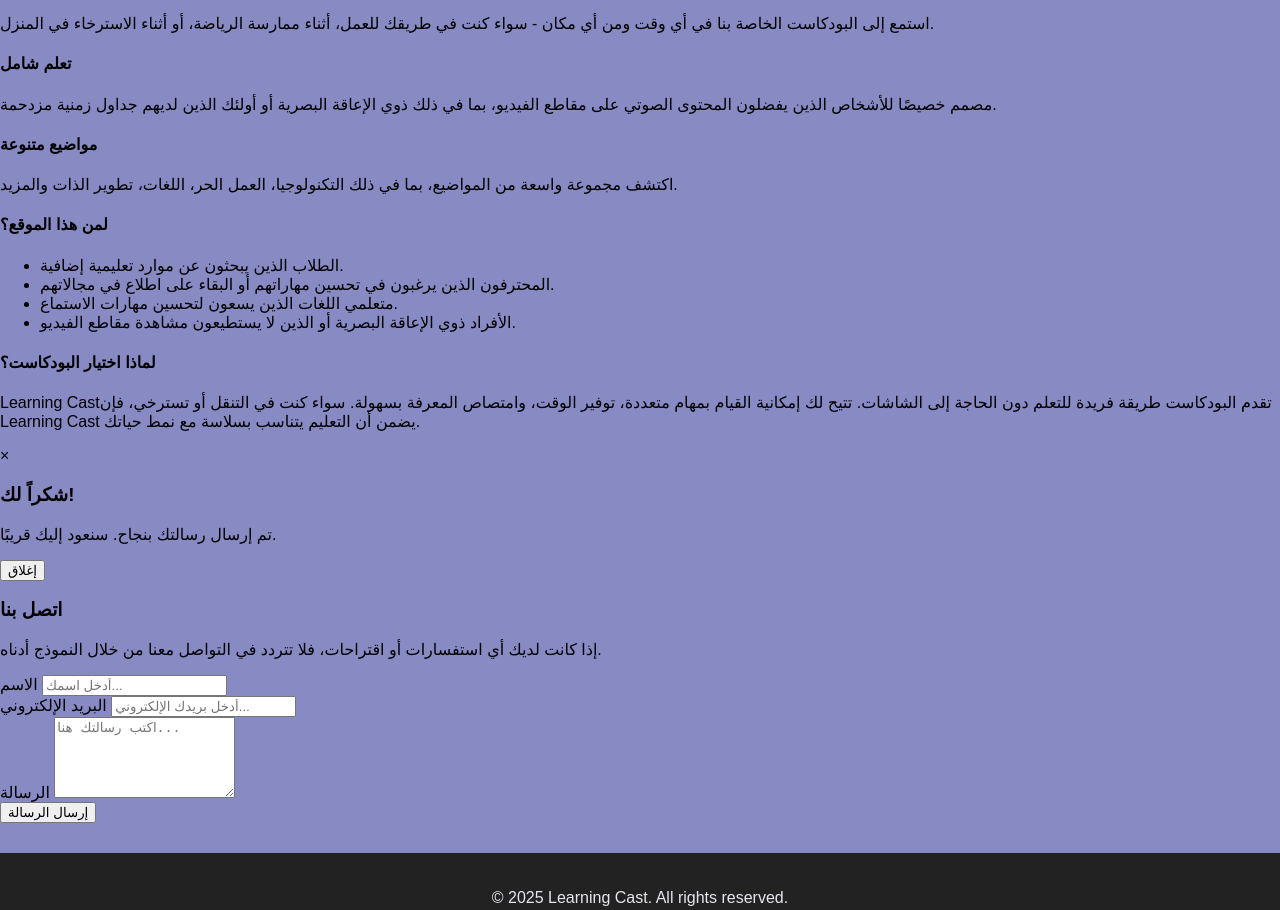
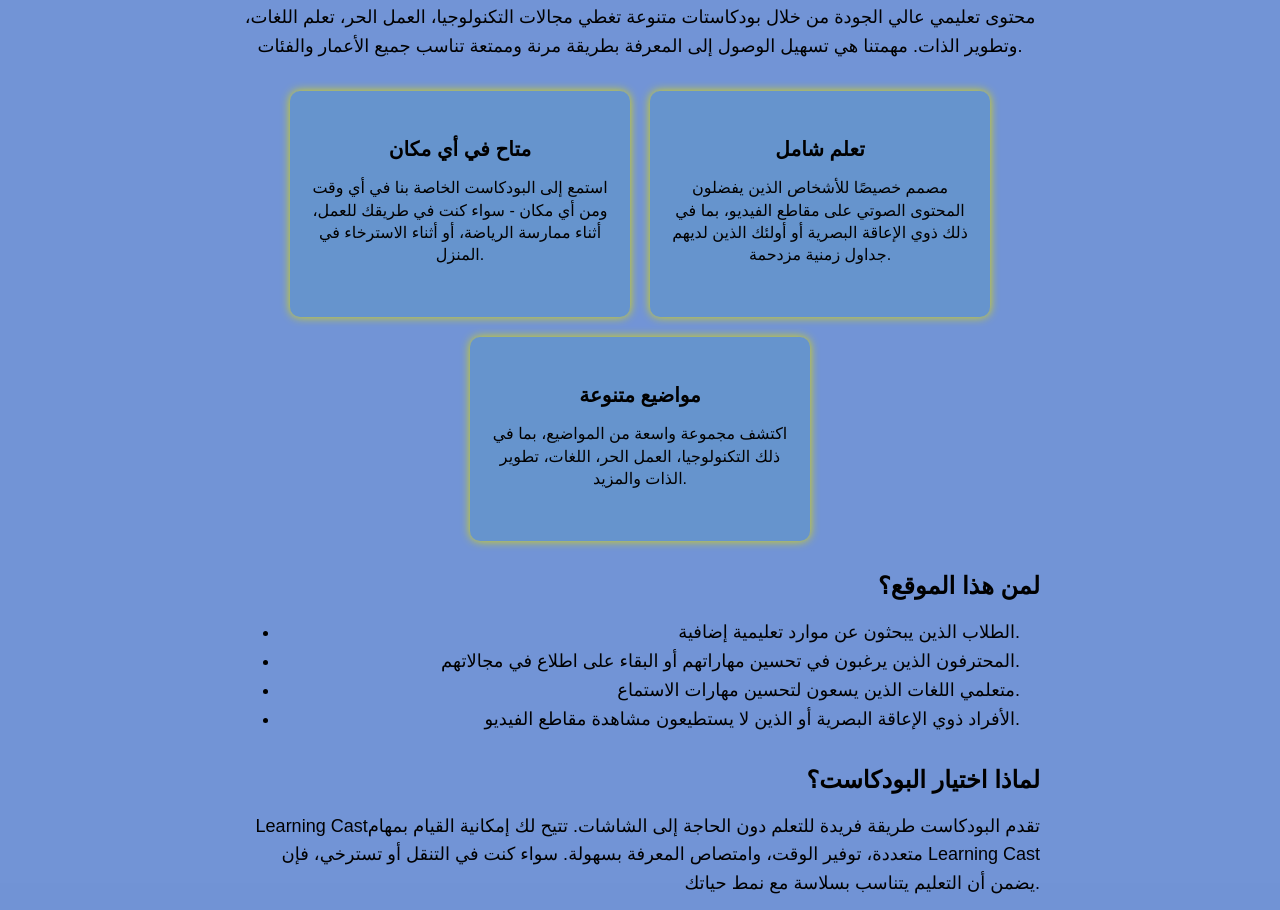
Before and after one commit to Abdalluh90/test11, a plain HTML site: page index.html in a window 1280 px wide. Shown: the part 2420-3330 px from the top of the page. Drawn offline with nearby package versions, Linux system fonts and the light colour scheme.

Commit message:
Update home.css

```diff
--- a/home.css
+++ b/home.css
@@ -251,7 +251,7 @@ body.dark-mode footer a {
     background-color: rgb(228, 227, 240);
     padding: 15px;
     border-radius: 10px;
-    box-shadow: 0 0 10px #eaebece4;
+    box-shadow: 0 0 10px #58f503e4;
     transition: transform 0.3s;
 }
 .podcast-item:hover {
@@ -264,7 +264,7 @@ body.dark-mode footer a {
 }
 .listen-btn {  /* لون الوان الاستماع */
     display: inline-block;
-    background-color: #00000044;
+    background-color: #5e5aeb47;
     color: rgb(0, 0, 0);
     padding: 12px 20px;
     font-size: 16px;
@@ -274,7 +274,7 @@ body.dark-mode footer a {
     transition: transform 0.3s, background-color 0.3s;
 }
 .listen-btn:hover {
-    background-color: #e3e7eb;
+    background-color: hsl(82, 95%, 58%);
     transform: scale(1.1);
 }
 
@@ -333,3 +333,225 @@ footer a:hover {
     cursor: pointer;
     z-index: 1000;
 }
+/* About Section */
+.about-section { /* لون الصفحة about */
+    text-align: center;
+    padding: 50px 20px;
+    background-color: #5f9de883; /* Light gray background */
+}
+
+.about-content {
+    max-width: 800px;
+    margin: auto;
+}
+
+.about-content h3 {
+    font-size: 36px;
+    font-weight: bold;
+    margin-bottom: 20px;
+}
+
+.about-content p {
+    font-size: 18px;
+    line-height: 1.6;
+    margin-bottom: 30px;
+}
+
+.key-features {
+    display: flex;
+    flex-wrap: wrap;
+    justify-content: center;
+    gap: 20px;
+    margin-bottom: 30px;
+}
+
+.feature-item { /*لون مربع النص */
+    background-color: rgba(14, 149, 135, 0.105);
+    padding: 20px;
+    border-radius: 10px;
+    box-shadow: 0 0 10px #dcd80a;
+    width: 100%;
+    max-width: 300px;
+    text-align: center;
+    transition: transform 0.3s ease;
+}
+
+.feature-item:hover {
+    transform: scale(1.05);
+}
+
+.feature-item h4 {
+    font-size: 20px;
+    margin-bottom: 10px;
+}
+
+.feature-item p {
+    font-size: 16px;
+    line-height: 1.4;
+}
+
+.audience-info {
+    margin-bottom: 30px;
+    text-align: right; /* النص من اليمين */
+}
+
+.audience-info h4 {
+    font-size: 24px;
+    margin-bottom: 10px;
+}
+
+.audience-info ul {
+    list-style-type: disc;
+    padding-right: 20px; /* قائمة من اليمين */
+    font-size: 18px;
+    line-height: 1.6;
+}
+
+.podcast-importance {
+    text-align: right; /* النص من اليمين */
+}
+
+.podcast-importance h4 {
+    font-size: 24px;
+    margin-bottom: 10px;
+}
+/* Popup Styles */
+.popup { /* رساله التاكيد منبثقه */
+    display: none; /* Hidden by default */
+    position: fixed;
+    top: 0;
+    left: 0;
+    width: 100%;
+    height: 100%;
+    background-color: rgba(0, 0, 0, 0.7); /* Semi-transparent background */
+    z-index: 1000;
+    justify-content: center;
+    align-items: center;
+}
+
+.popup-content {
+    background-color: white;
+    padding: 30px;
+    border-radius: 10px;
+    text-align: center;
+    box-shadow: 0 5px 15px rgba(0, 0, 0, 0.3);
+    max-width: 400px;
+    width: 90%;
+}
+
+.popup-content h3 {
+    font-size: 24px;
+    margin-bottom: 15px;
+    color: #333;
+}
+
+.popup-content p {
+    font-size: 18px;
+    margin-bottom: 20px;
+    color: #555;
+}
+
+.close-btn {
+    position: absolute;
+    top: 10px;
+    right: 15px;
+    font-size: 24px;
+    cursor: pointer;
+    color: #ffcc00;
+}
+
+.close-btn:hover {
+    color: #e6b800;
+}
+
+#close-popup {
+    background-color: #ffcc00;
+    color: black;
+    padding: 10px 20px;
+    font-size: 16px;
+    border: none;
+    border-radius: 25px;
+    cursor: pointer;
+    transition: transform 0.3s ease, box-shadow 0.3s ease;
+}
+
+#close-popup:hover {
+    transform: scale(1.1);
+    box-shadow: 0 5px 10px rgba(0, 0, 0, 0.3);
+}
+/* Contact Section */
+.contact-section {
+    text-align: center;
+    padding: 50px 20px;
+    background-color: #878ac3;; /* خلفية رمادية فاتحة */
+}
+
+.contact-content {
+    max-width: 600px;
+    margin: auto;
+}
+
+.contact-content h3 {
+    font-size: 50px;
+    font-weight: bold;
+    margin-bottom: 20px;
+    color: #0c0000; /* لون العنوان */
+}
+
+.contact-content p {
+    font-size: 20px;
+    line-height: 1.6;
+    margin-bottom: 30px;
+    color: #0a0101; /* لون النصوص */
+}
+
+/* Contact Form */
+.contact-form {
+    display: flex;
+    flex-direction: column;
+    gap: 20px;
+    max-width: 600px;
+    margin: auto;
+}
+
+.form-group {
+    text-align: right; /* النص من اليمين */
+}
+
+.form-group label {
+    font-size: 18px;
+    margin-bottom: 5px;
+    color: #333; /* لون العناوين */
+}
+
+.form-group input,
+.form-group textarea {
+    width: 100%;
+    padding: 12px;
+    border: 2px solid #ffcc00;
+    border-radius: 5px;
+    font-size: 16px;
+    transition: border-color 0.3s ease;
+}
+
+.form-group input:focus,
+.form-group textarea:focus {
+    border-color: #e6b800;
+}
+
+.submit-btn {
+    background-color: #efcf4f39;
+    color: rgb(10, 3, 0);
+    padding: 12px 20px;
+    font-size: 18px;
+    text-decoration: none;
+    border: none;
+    border-radius: 25px;
+    cursor: pointer;
+    transition: transform 0.3s ease, box-shadow 0.3s ease;
+}
+
+.submit-btn:hover {
+    transform: scale(1.1);
+    box-shadow: 0 10px 20px rgb(161, 242, 57);
+}
```
